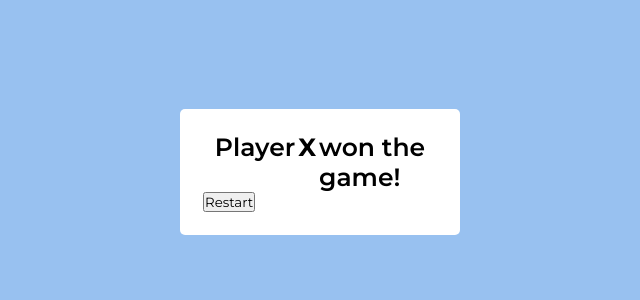
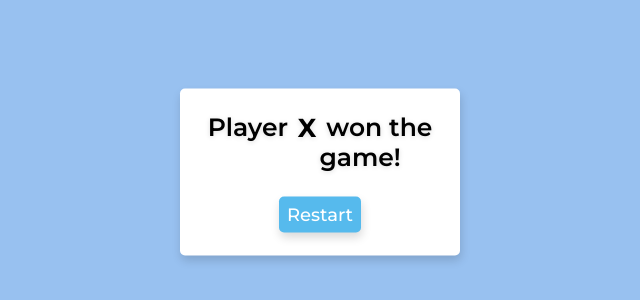
Before and after one commit to Felipemorai/Tic-Tac-Toe, a plain HTML site: page index.html in a window 1280 px wide. Shown: the part 228-528 px from the top of the page, without its empty margins (320-960 px from the left). Drawn offline with Linux system fonts and the light colour scheme.

Commit message:
Btn button

```diff
--- a/index.html
+++ b/index.html
@@ -52,7 +52,7 @@
 
     <!-- Result box -->
     <div class="result-box">
-        <div class="won-text">Player <p>X</p> won the <br> game!</div>
+        <div class="won-text">Player&nbsp;<p>X</p>&nbsp;won the <br> game!</div>
         <div class="btn">
             <button>Restart</button>
         </div>
--- a/style.css
+++ b/style.css
@@ -66,7 +66,8 @@ body {
     transition: all 0.3s ease;
 }
 
-.options button:hover {
+.options button:hover,
+.result-box .btn button:hover {
     background: #00b4d8;
     transform: scale(0.96);
 }
@@ -154,6 +155,7 @@ body {
     border-radius: 5px;
     max-width: 280px;
     width: 100%;
+    box-shadow: 1px 5px 10px rgba(0,0,0,0.15);
 }
 
 .result-box .won-text {
@@ -162,9 +164,31 @@ body {
     font-weight: 600;
     display: flex;
     justify-content: center;
+    text-shadow: 0px 1px 5px rgba(0,0,0,0.15);
 }
 
 .result-box .won-text p {
-    font-weight: 700;
+    font-weight: 800;
+    font-size: 26px;
     margin: 0 3px;
 }
+
+.result-box .btn {
+    display: flex;
+    justify-content: center;
+    margin-top: 25px;
+}
+
+.result-box .btn button {
+    font-size: 18px;
+    font-weight: 500;
+    padding: 7px 8px;
+    border: none;
+    outline: none;
+    background: #56baed;
+    border-radius: 5px;
+    box-shadow: 1px 5px 10px rgba(0,0,0,0.15);
+    color: #fff;
+    cursor: pointer;
+    transition: all 0.3s ease;
+}
```
